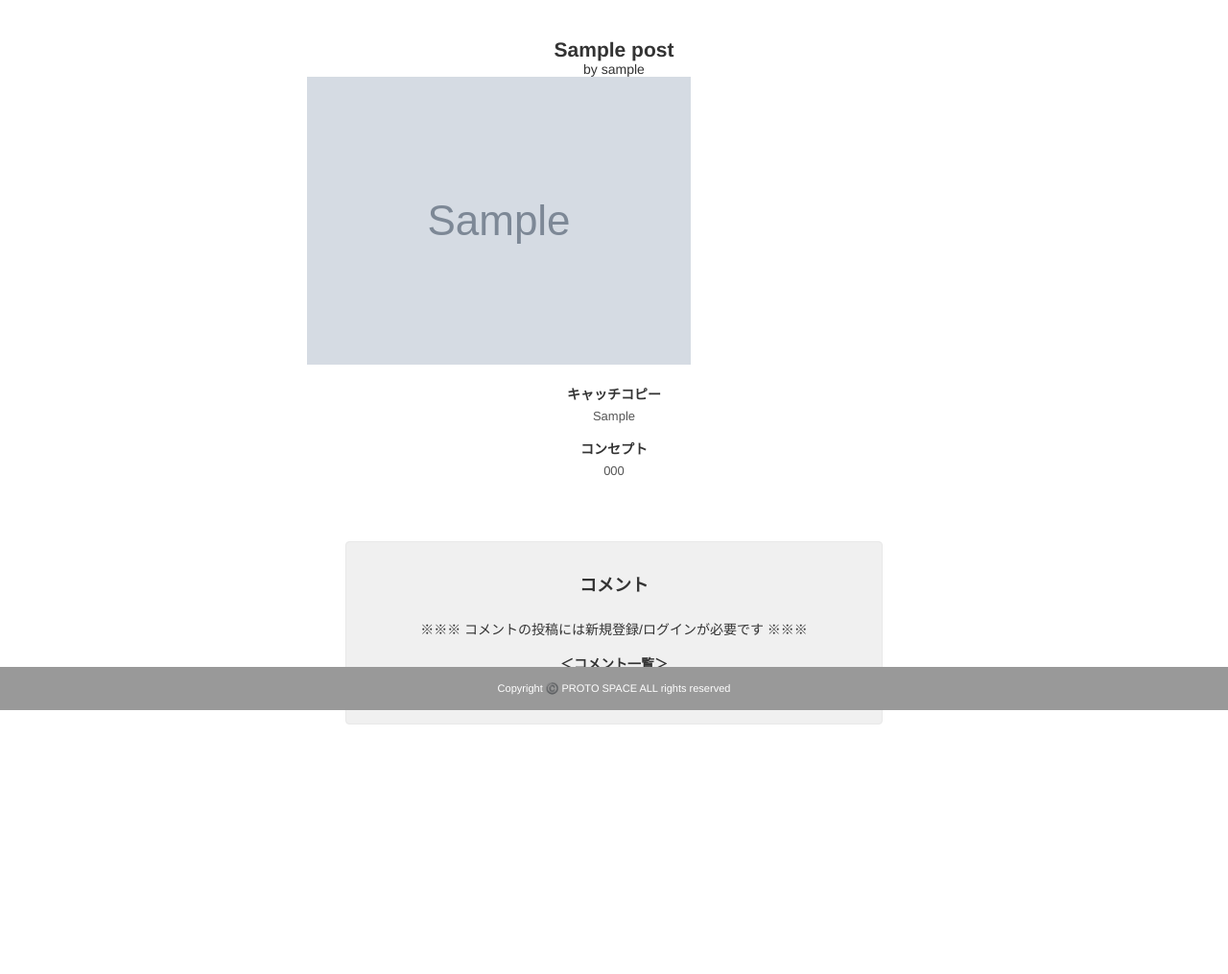
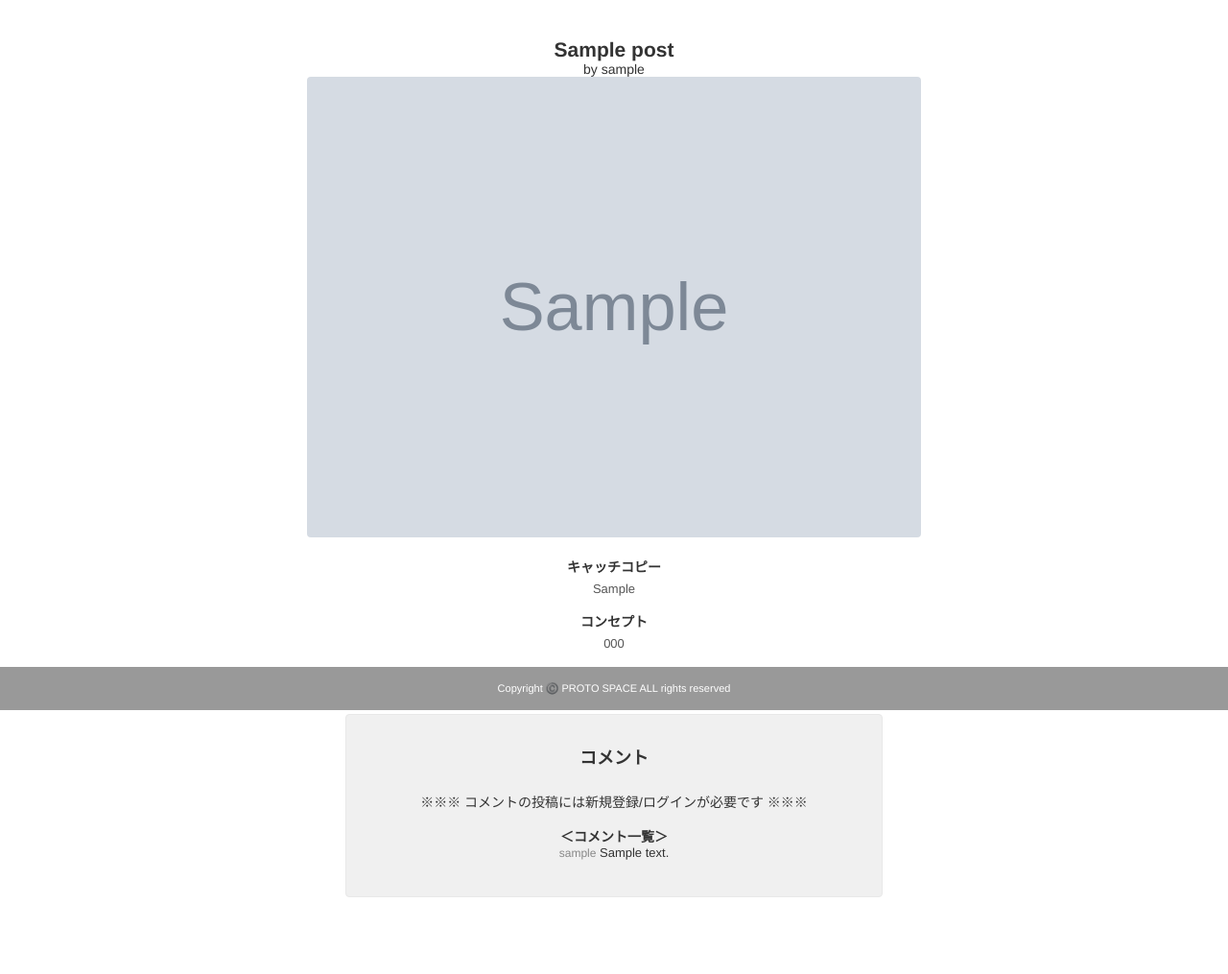
Before and after one commit to ishiitsubasa/protospace-a, a Django app: page /posts/1 in a window 1280 px wide. Shown: the part 60-1075 px from the top of the page at 96% size. Before the commit the page ends 815 px from the top, so only its background shows below. Run offline with Django 5.2, Linux system fonts and the light colour scheme; tables that the repository leaves empty hold one stand-in row (values such as "Sample post"); grey boxes marked "Sample" are stand-in pictures.

Commit message:
Update style.css

```diff
--- a/static/css/style.css
+++ b/static/css/style.css
@@ -345,7 +345,7 @@ a.post:hover {
   border: 1px solid #e8e8e8;
   border-radius: 4px;
   padding: 30px 40px;
-  margin: 30px auto;
+  margin: 30px auto 80px;
   max-width: 560px;
 }
 
@@ -499,3 +499,10 @@ footer p {
 .mypage__table td {
   color: #555;
 }
+
+.detail__image {
+  width: 100%;
+  max-width: 640px;
+  margin: 0 auto;
+  border-radius: 4px;
+}
```
